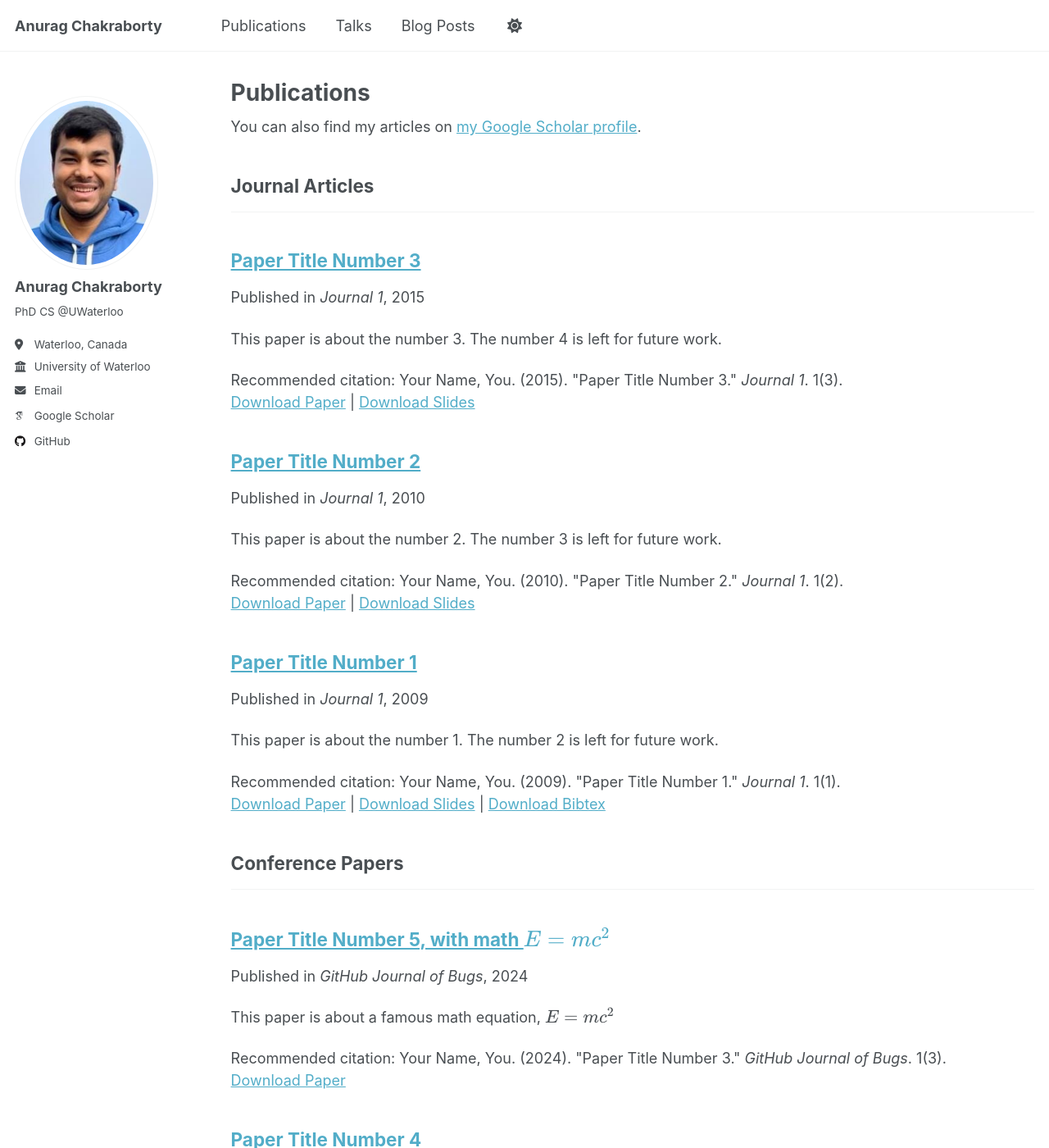
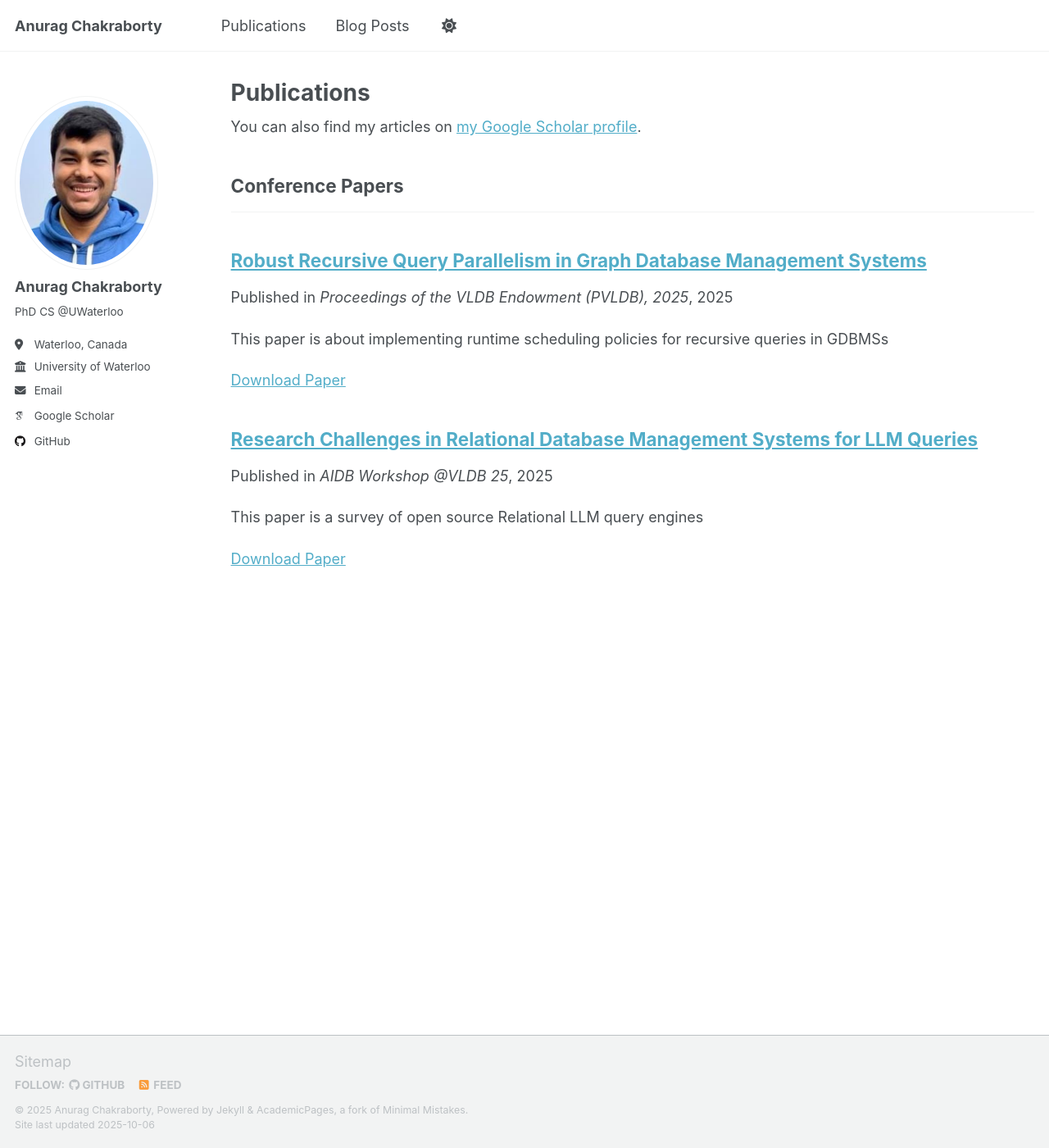
Before and after one commit to anuchak/anuchak.github.io, a Jekyll site: the page built from _pages/publications.html, in a window 1280 px wide and 1400 px high. Shown: the whole window at 82% size. Built offline with Jekyll 4.4.1, drawn with Linux system fonts in a browser that asks for light colours; some web fonts are replaced; a script that is not in the unit is left out; some of the changed text lies outside the part shown.

Commit message:
push changes

```diff
--- a/_data/navigation.yml
+++ b/_data/navigation.yml
@@ -11,8 +11,8 @@ main:
   - title: "Publications"
     url: /publications/
 
-  - title: "Talks"
-    url: /talks/
+  # - title: "Talks"
+  #  url: /talks/
 
   # - title: "Teaching"
   #  url: /teaching/
--- a/_publications/2009-10-01-paper-title-number-1.md
+++ /dev/null
@@ -1,14 +0,0 @@
----
-title: "Paper Title Number 1"
-collection: publications
-category: manuscripts
-permalink: /publication/2009-10-01-paper-title-number-1
-excerpt: 'This paper is about the number 1. The number 2 is left for future work.'
-date: 2009-10-01
-venue: 'Journal 1'
-slidesurl: 'http://academicpages.github.io/files/slides1.pdf'
-paperurl: 'http://academicpages.github.io/files/paper1.pdf'
-bibtexurl: 'http://academicpages.github.io/files/bibtex1.bib'
-citation: 'Your Name, You. (2009). &quot;Paper Title Number 1.&quot; <i>Journal 1</i>. 1(1).'
----
-The contents above will be part of a list of publications, if the user clicks the link for the publication than the contents of section will be rendered as a full page, allowing you to provide more information about the paper for the reader. When publications are displayed as a single page, the contents of the above "citation" field will automatically be included below this section in a smaller font.
--- a/_publications/2010-10-01-paper-title-number-2.md
+++ /dev/null
@@ -1,14 +0,0 @@
----
-title: "Paper Title Number 2"
-collection: publications
-category: manuscripts
-permalink: /publication/2010-10-01-paper-title-number-2
-excerpt: 'This paper is about the number 2. The number 3 is left for future work.'
-date: 2010-10-01
-venue: 'Journal 1'
-slidesurl: 'http://academicpages.github.io/files/slides2.pdf'
-paperurl: 'http://academicpages.github.io/files/paper2.pdf'
-citation: 'Your Name, You. (2010). &quot;Paper Title Number 2.&quot; <i>Journal 1</i>. 1(2).'
----
-
-The contents above will be part of a list of publications, if the user clicks the link for the publication than the contents of section will be rendered as a full page, allowing you to provide more information about the paper for the reader. When publications are displayed as a single page, the contents of the above "citation" field will automatically be included below this section in a smaller font.
--- a/_publications/2015-10-01-paper-title-number-3.md
+++ /dev/null
@@ -1,14 +0,0 @@
----
-title: "Paper Title Number 3"
-collection: publications
-category: manuscripts
-permalink: /publication/2015-10-01-paper-title-number-3
-excerpt: 'This paper is about the number 3. The number 4 is left for future work.'
-date: 2015-10-01
-venue: 'Journal 1'
-slidesurl: 'http://academicpages.github.io/files/slides3.pdf'
-paperurl: 'http://academicpages.github.io/files/paper3.pdf'
-citation: 'Your Name, You. (2015). &quot;Paper Title Number 3.&quot; <i>Journal 1</i>. 1(3).'
----
-
-The contents above will be part of a list of publications, if the user clicks the link for the publication than the contents of section will be rendered as a full page, allowing you to provide more information about the paper for the reader. When publications are displayed as a single page, the contents of the above "citation" field will automatically be included below this section in a smaller font.
--- a/_publications/2024-02-17-paper-title-number-4.md
+++ b/_publications/2024-02-17-paper-title-number-4.md
@@ -1,13 +1,19 @@
 ---
-title: "Paper Title Number 4"
+title: "Research Challenges in Relational Database Management Systems for LLM Queries"
 collection: publications
 category: conferences
-permalink: /publication/2024-02-17-paper-title-number-4
-excerpt: 'This paper is about fixing template issue #693.'
-date: 2024-02-17
-venue: 'GitHub Journal of Bugs'
-paperurl: 'http://academicpages.github.io/files/paper3.pdf'
-citation: 'Your Name, You. (2024). &quot;Paper Title Number 3.&quot; <i>GitHub Journal of Bugs</i>. 1(3).'
+permalink: /publication/challenges-in-relational-dbms-for-llm-queries
+excerpt: 'This paper is a survey of open source Relational LLM query engines'
+date: 2025-09-01
+venue: 'AIDB Workshop @VLDB 25'
+paperurl: 'https://arxiv.org/pdf/2508.20912?'
 ---
 
-The contents above will be part of a list of publications, if the user clicks the link for the publication than the contents of section will be rendered as a full page, allowing you to provide more information about the paper for the reader. When publications are displayed as a single page, the contents of the above "citation" field will automatically be included below this section in a smaller font.
+Large language models (LLMs) have become essential for applications such as text summarization, sentiment analysis, and
+automated question-answering. Recently, LLMs have also been integrated into relational database management systems to enhance
+querying and support advanced data processing. Companies such as Amazon, Databricks, Google, and Snowflake offer LLM
+invocation directly within SQL, denoted as LLM queries, to boost data insights. However, open-source solutions currently
+have limited functionality and poor performance. In this work, we present an early exploration of two open-source systems
+and one enterprise platform, using five representative queries to expose functional, performance, and scalability limits
+in today’s SQL-invoked LLM integrations. We identify three main issues: enforcing structured outputs, optimizing resource
+utilization, and improving query planning.
--- a/_publications/2025-06-08-paper-title-number-5.md
+++ b/_publications/2025-06-08-paper-title-number-5.md
@@ -1,13 +1,25 @@
 ---
-title: "Paper Title Number 5, with math $$E=mc^2$$"
+title: "Robust Recursive Query Parallelism in Graph Database Management Systems"
 collection: publications
 category: conferences
-permalink: /publication/2024-02-17-paper-title-number-4
-excerpt: 'This paper is about a famous math equation, $$E=mc^2$$'
-date: 2024-02-17
-venue: 'GitHub Journal of Bugs'
-paperurl: 'http://academicpages.github.io/files/paper3.pdf'
-citation: 'Your Name, You. (2024). &quot;Paper Title Number 3.&quot; <i>GitHub Journal of Bugs</i>. 1(3).'
+permalink: /publication/robust-recursive-query-parallelism-in-gdbms
+excerpt: 'This paper is about implementing runtime scheduling policies for recursive queries in GDBMSs'
+date: 2025-09-04
+venue: 'Proceedings of the VLDB Endowment (PVLDB), 2025'
+paperurl: 'https://dl.acm.org/doi/pdf/10.14778/3749646.3749706'
 ---
 
-Using [MathJax](https://www.mathjax.org/) in the description is supported - $$E=mc^2$$ - however, the use must be mindful that the default delimiters are `$$...$$` and `\\[...\\]` which differs from the `$...$` that is typically expected.
+Efficient multicore parallel processing of recursive join queries is critical for achieving good performance in graph
+database management systems (GDBMSs). Prior work adopts two broad approaches. First is the state of the art morsel-driven
+parallelism, whose vanilla application in GDBMSs parallelizes computations at the source node level. Second is to
+parallelize each iteration of the computation at the frontier level. We show that these approaches can be seen as part
+of a design space of morsel dispatching policies based on picking different granularities of morsels. We then empirically
+study the question of which policies parallelize better in practice under a variety of datasets and query workloads that
+contain one to many source nodes. We show that these two policies can be combined in a hybrid policy that issues morsels
+both at the source node and frontier levels. We then show that the multi-source breadth-first search optimization from
+prior work can also be modeled as a morsel dispatching policy that packs multiple source nodes into multi-source morsels.
+We implement these policies inside a single system, the Kuzu GDBMS, and evaluate them both within Kuzu and across other
+systems. We show that the hybrid policy captures the behavior of both source morsel-only and frontier morsel-only policies
+in cases when these approaches parallelize well, and out-perform them on queries when they are limited, and propose it
+as a robust approach to parallelizing recursive queries. We further show that assigning multi-sources is beneficial, as
+it reduces the amount of scans, but only when there is enough sources in the query.
```
